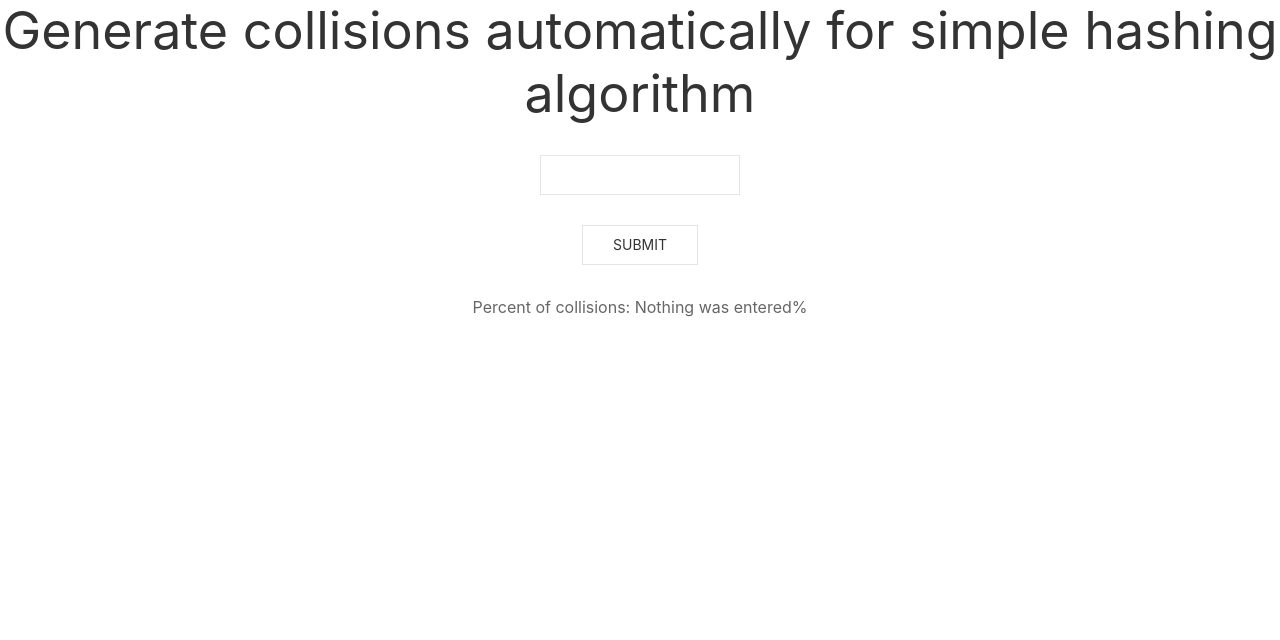
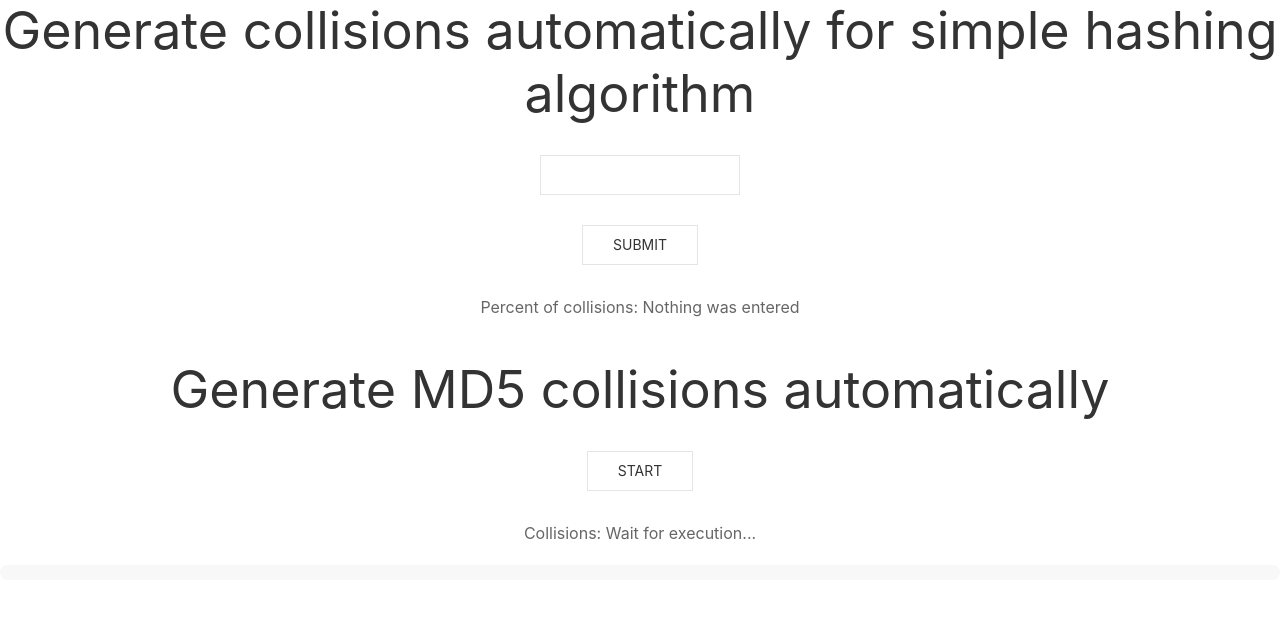
Before and after one commit to iamdanmaks/lab3_bptd, a Flask app: page / in a window 1280 px wide. Shown: the part 1396-2036 px from the top of the page. Before the commit the page ends 1713 px from the top, so only its background shows below. Run offline with Flask 2, Linux system fonts and the light colour scheme; some libraries are stand-ins or nearby versions.

Commit message:
Add files via upload

```diff
--- a/app/routes.py
+++ b/app/routes.py
@@ -5,6 +5,7 @@
 from app import app
 from app import hashing
 from app.collisions import create_collisions
+from app.md5_collision import create_collisions_md5
 
 
 @app.route('/', methods=['GET', 'POST'])
@@ -58,7 +59,6 @@
 @app.route('/generate_simple_collisions', methods=['POST'])
 def generate_simple_collisions():
     if request.method == 'POST':
-        print(request.json)
         result = create_collisions(request.json.get('iters_num'))
         col_num = sum([len(v) for k, v in result.items()])
 
@@ -66,3 +66,9 @@
             "results": result,
             "percent": int((col_num / request.json.get('iters_num')) * 100)
         })
+
+
+@app.route('/generate_md5_collisions', methods=['POST'])
+def generate_md5_collisions():
+    if request.method == 'POST':
+        return jsonify(create_collisions_md5())
--- a/app/templates/index.html
+++ b/app/templates/index.html
@@ -96,7 +96,7 @@
         </p>
 
         <div class="uk-text-center">
-            Percent of collisions: <span id="col_percent">{{ user_hash }}</span>%
+            Percent of collisions: <span id="col_percent">{{ user_hash }}</span>
         </div>
 
         <div uk-filter="target: .js-filter">
@@ -110,10 +110,22 @@
         </div>
     </div>
 
+    <div class="uk-column-span uk-margin uk-align-center">
+            <h1 class="uk-heading-small uk-text-center">
+                Generate MD5 collisions automatically
+            </h1>
+            <button onclick="md5Collisions()" class="uk-button uk-align-center uk-button-default">start</button>
+            <div class="uk-text-center">
+                Collisions: <span id="md5">Wait for execution...</span>
+            </div>
+        <progress id="js-progressbar" class="uk-progress" value="0" max="950"></progress>
+    </div>
+
 </div>
 
 <script src="https://cdnjs.cloudflare.com/ajax/libs/axios/0.19.2/axios.min.js"></script>
 <script>
+
     function checkFiles(filename1, filename2) {
         if (filename1.slice(filename1.lastIndexOf('.'), -1) == filename2.slice(filename2.lastIndexOf('.'), -1)){
             return true;
@@ -197,7 +209,7 @@
             iters_num: parseInt(document.getElementById("iters").value)
         })
         .then((response) => {
-            document.getElementById("col_percent").innerText = response.data.percent;
+            document.getElementById("col_percent").innerText = response.data.percent + '%';
 
             keys = ""
             values = ""
@@ -215,5 +227,36 @@
         });
     }
 
+    function md5Collisions() {
+        UIkit.util.ready(function () {
+
+            var bar = document.getElementById('js-progressbar');
+
+            var animate = setInterval(function () {
+
+                bar.value += 10;
+
+                if (bar.value >= bar.max) {
+                    clearInterval(animate);
+                }
+
+            }, 1000);
+
+        });
+
+        axios.post('/generate_md5_collisions')
+        .then((response) => {
+            if (Object.keys(response.data).length === 0 && response.data.constructor === Object) {
+                document.getElementById("md5").innerText = "No collision was found"
+            }
+            else {
+                var hash = Object.keys(response.data)[0];
+                document.getElementById("md5").innerText = hash + ": " + res[hash].join(" ");
+            }
+        });
+
+        document.getElementById("js-progressbar").value = "0";
+    }
+
 </script>
 {% endblock %}
```
Also changed, not shown: app/md5_collision.py (+18 -3 lines).
